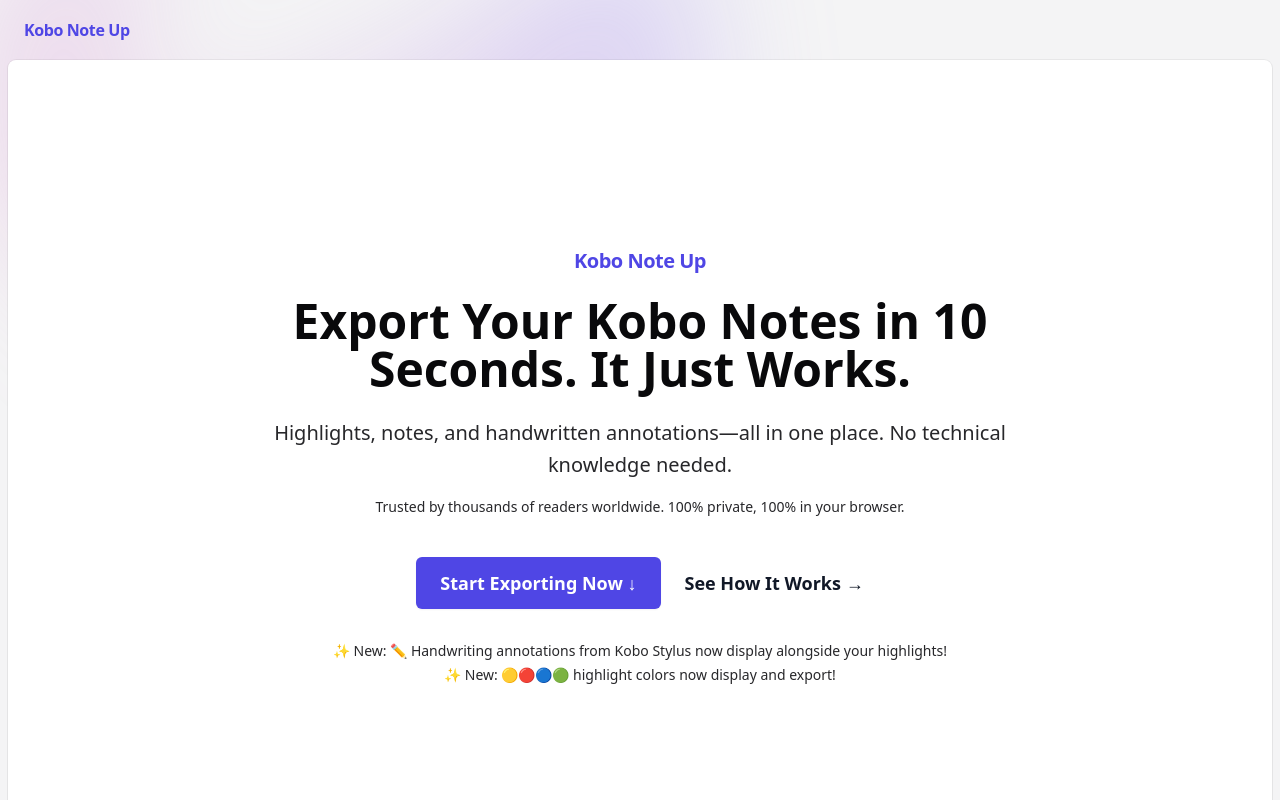
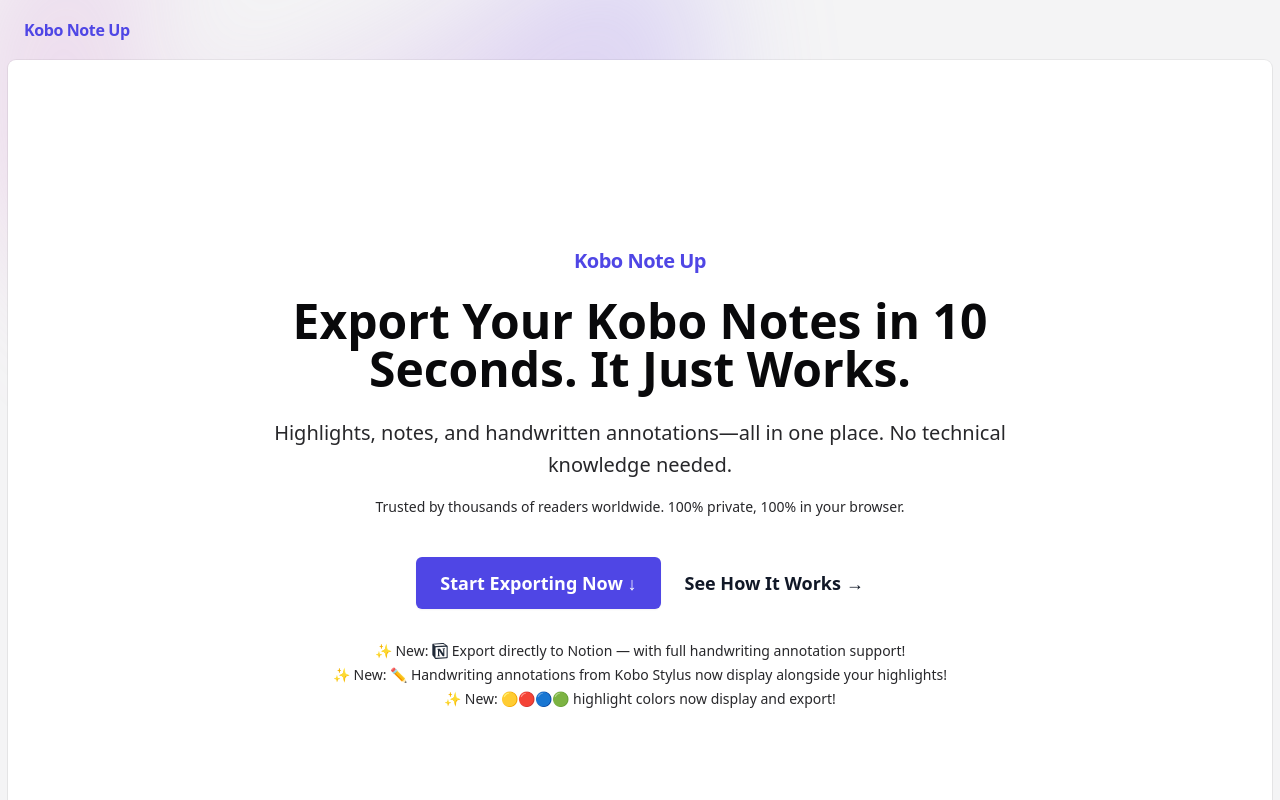
Before and after one commit to hi-upchen/kobo-up, a Next.js app: page / in a window 1280 px wide. Shown: the top 800 px of the page. Built offline with nearby package versions, Linux system fonts and the light colour scheme.

Commit message:
feat: add Notion export announcement to landing page new features

```diff
--- a/src/app/(landing)/page.tsx
+++ b/src/app/(landing)/page.tsx
@@ -195,6 +195,11 @@
 
           {/* New Feature Notice */}
           <div className="mt-8 text-center space-y-1">
+            <Text className="text-sm text-gray-600 dark:text-gray-400">
+              ✨ <span className="font-medium">New:</span>{' '}
+              <svg className="inline-block h-4 w-4 -mt-0.5 text-gray-800 dark:text-gray-200" viewBox="0 0 24 24" fill="currentColor" xmlns="http://www.w3.org/2000/svg" aria-hidden="true"><path d="M4.459 4.208c.746.606 1.026.56 2.428.466l13.215-.793c.28 0 .047-.28-.046-.326L17.86 1.968c-.42-.326-.981-.7-2.055-.607L3.01 2.295c-.466.046-.56.28-.374.466zm.793 3.08v13.904c0 .747.373 1.027 1.214.98l14.523-.84c.841-.046.935-.56.935-1.167V6.354c0-.606-.233-.933-.748-.887l-15.177.887c-.56.047-.747.327-.747.933zm14.337.745c.093.42 0 .84-.42.888l-.7.14v10.264c-.608.327-1.168.514-1.635.514-.748 0-.935-.234-1.495-.933l-4.577-7.186v6.952L12.21 19s0 .84-1.168.84l-3.222.186c-.093-.186 0-.653.327-.746l.84-.233V9.854L7.822 9.76c-.094-.42.14-1.026.793-1.073l3.456-.233 4.764 7.279v-6.44l-1.215-.139c-.093-.514.28-.887.747-.933zM1.936 1.035l13.31-.98c1.634-.14 2.055-.047 3.082.7l4.249 2.986c.7.513.934.653.934 1.213v16.378c0 1.026-.373 1.634-1.68 1.726l-15.458.934c-.98.047-1.448-.093-1.962-.747l-3.129-4.06c-.56-.747-.793-1.306-.793-1.96V2.667c0-.839.374-1.54 1.447-1.632z"/></svg>{' '}
+              Export directly to Notion — with full handwriting annotation support!
+            </Text>
             <Text className="text-sm text-gray-600 dark:text-gray-400">
               ✨ <span className="font-medium">New:</span> ✏️ Handwriting annotations from Kobo Stylus now display alongside your highlights!
             </Text>
```
